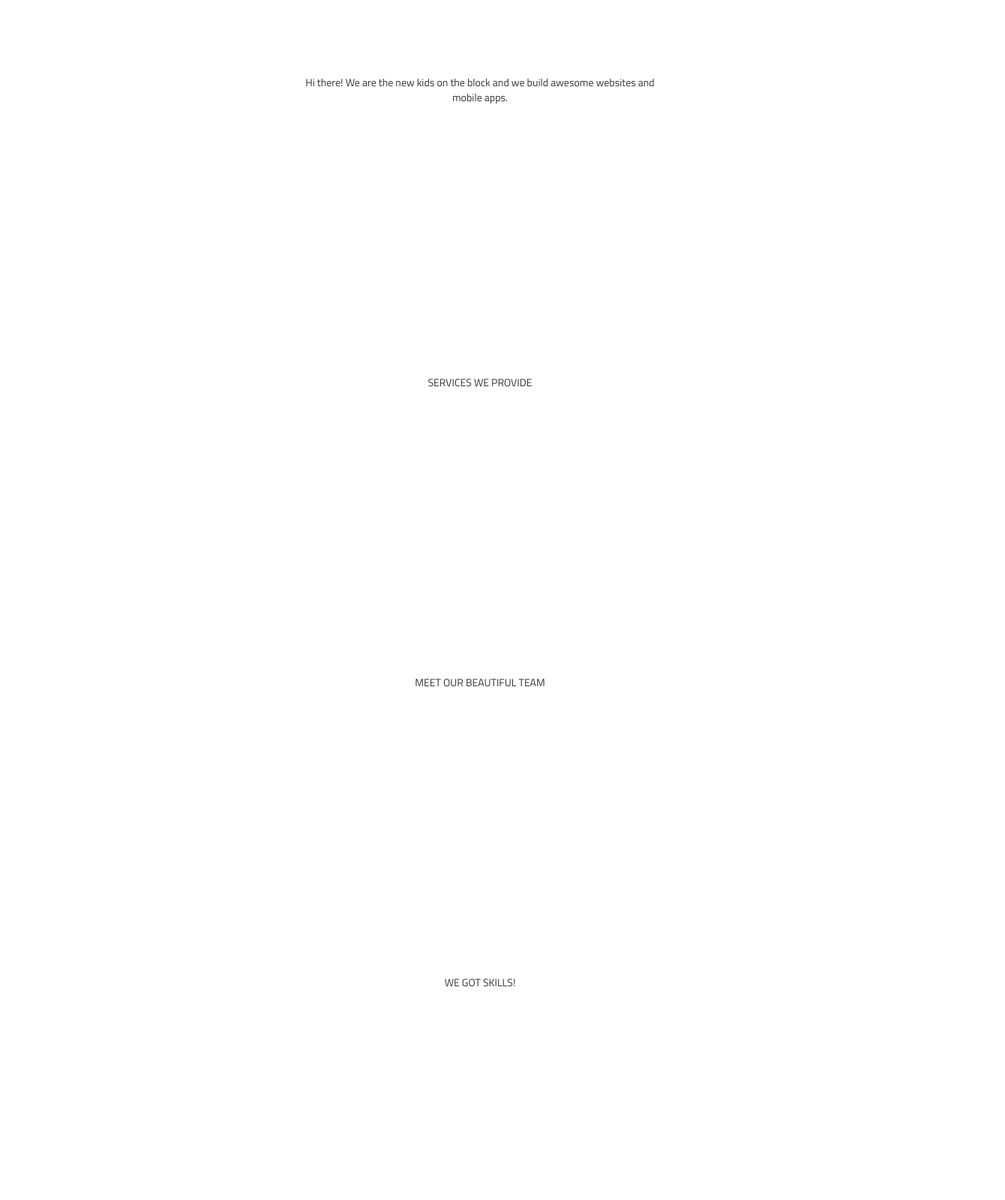
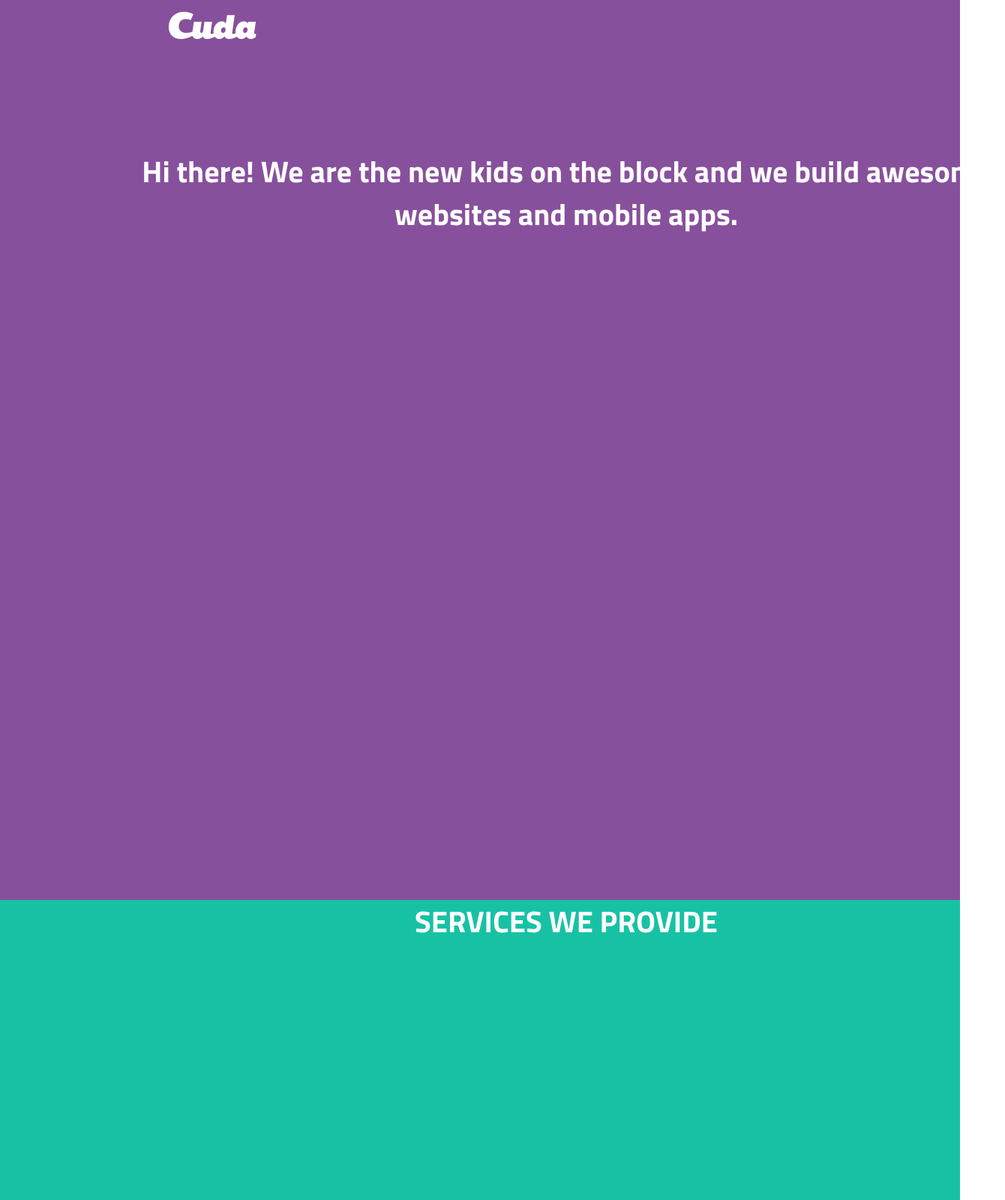
Before and after one commit to Yosip92/final_test, a plain HTML site: page index.html in a window 1280 px wide. Shown: the top 1600 px of the page at 75% size, 1340 px wide, since content can reach past the window. Drawn offline with Linux system fonts and the light colour scheme.

Commit message:
added background and  color of text

```diff
--- a/css/screen.less
+++ b/css/screen.less
@@ -1,17 +1,68 @@
 @import 'fonts.css';
+@white-text: #ffffff;
+@black-text: #393939;
+@height-footer-and-header: 200px;
+
 body {
     background: #fff;
     font-family: TitilliumWeb, sans-serif;
+    // .wrapper {
+    //     padding-left: 200px;
+    //     padding-right: 200px;
+    // }
+    #header {
+        height: @height-footer-and-header;
+        background: #87509c;
+        padding-left: 170px;
+        padding-right: 170px;
+        img {
+            margin-left: 40px;
+        }
+    }
+    .section-work {
+        background: #87509c;
+    }
+    .section-services {
+        background: #17c2a4;
+    }
+    .section-team {
+        background: #e7f1f8;
+    }
+    .section-skills {
+        background: #ffffff;
+    }
+    .section-portfolio {
+        background: #ffdd99;
+    }
+    .section-about {
+        background: #d74680;
+    }
+    .section-form {
+        background: #3c5499;
+    }
+    #footer {
+        height: @height-footer-and-header;
+        text-align: center;
+        background: #344b8e;
+        padding-left: 170px;
+        padding-right: 170px;
+    }
 }
 .container {
-    max-width: 500px;
     margin: 0 auto;
+    font-weight: bold;
+    font-size: 40px;
+
 }
 section {
-    height: 400px;
+    height: 1000px;
     text-align: center;
+    padding-left: 170px;
+    padding-right: 170px;
 }
-#header {
-    height: 100px;
-    text-align: center;
-}
+.white-text {
+        color: @white-text;
+    }
+.black-text {
+        color: @black-text;
+    }
--- a/index.html
+++ b/index.html
@@ -12,41 +12,42 @@
     <div class="wrapper">
         <header id="header">
             <div class="container">
+                <img src="img\cuda\Cuda-Single-Page-Portfolio_03.png" alt="CUDA">
             </div>
         </header>
         <section class="section-work">
-            <div class="container">
+            <div class="container white-text">
                 Hi there! We are the new kids on the block
                 and we build awesome websites and mobile apps.
             </div>
         </section>
-        <section class="section-servises">
-            <div class="container">
+        <section class="section-services">
+            <div class="container white-text">
                 SERVICES WE PROVIDE
             </div>
         </section>
         <section class="section-team">
-            <div class="container">
+            <div class="container black-text">
                 MEET OUR BEAUTIFUL TEAM
             </div>
         </section>
         <section class="section-skills">
-            <div class="container">
+            <div class="container black-text">
                 WE GOT SKILLS!
             </div>
         </section>
         <section class="section-portfolio">
-            <div class="container">
+            <div class="container black-text">
                 OUR PORTFOLIO
             </div>
         </section>
         <section class="section-about">
-            <div class="container">
+            <div class="container white-text">
                 WHAT POEPLE SAY ABOUT US
             </div>
         </section>
         <section class="section-form">
-            <div class="container">
+            <div class="container white-text">
                 GET IN TOUCH
             </div>
         </section>
```
Also changed, not shown: css/screen.css.
